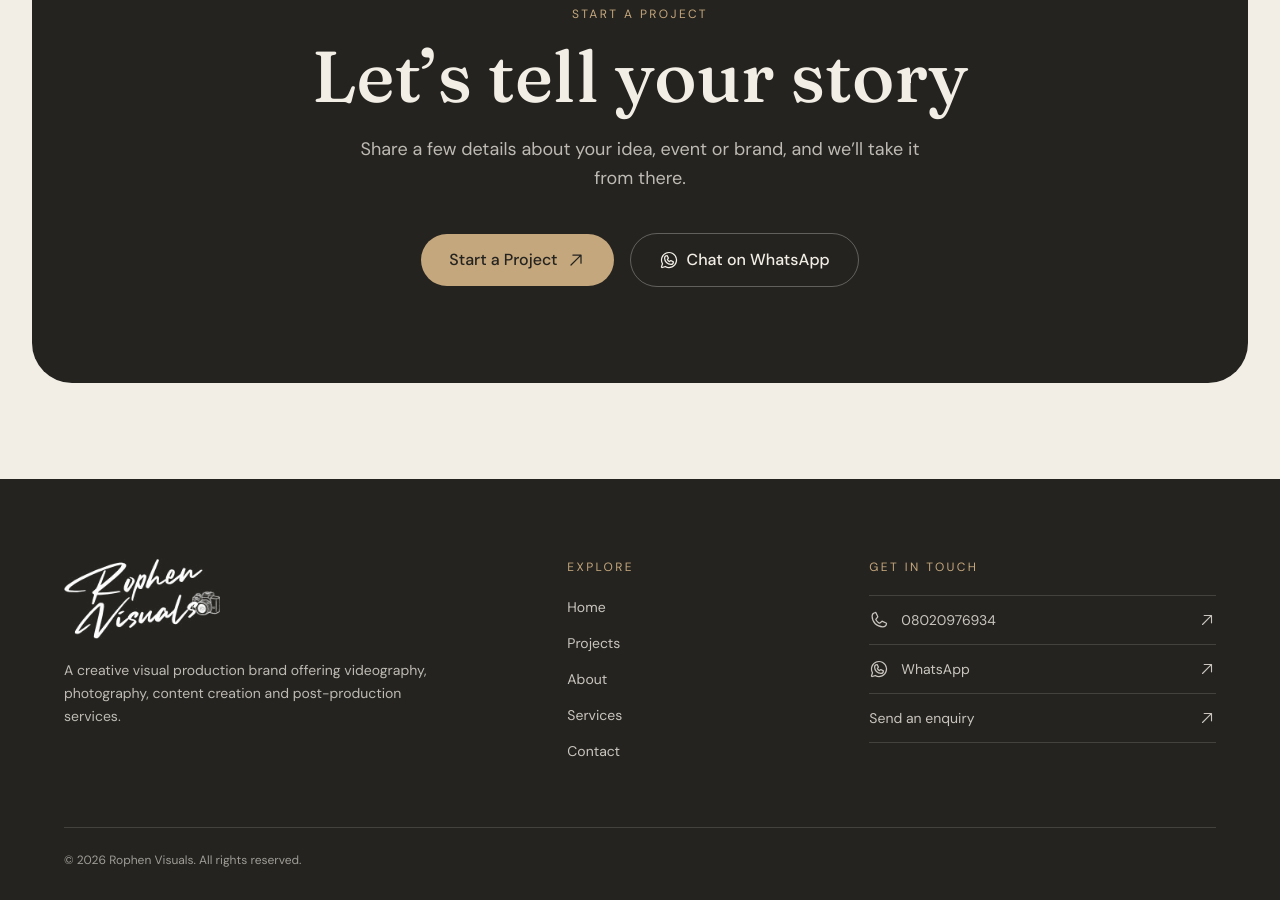
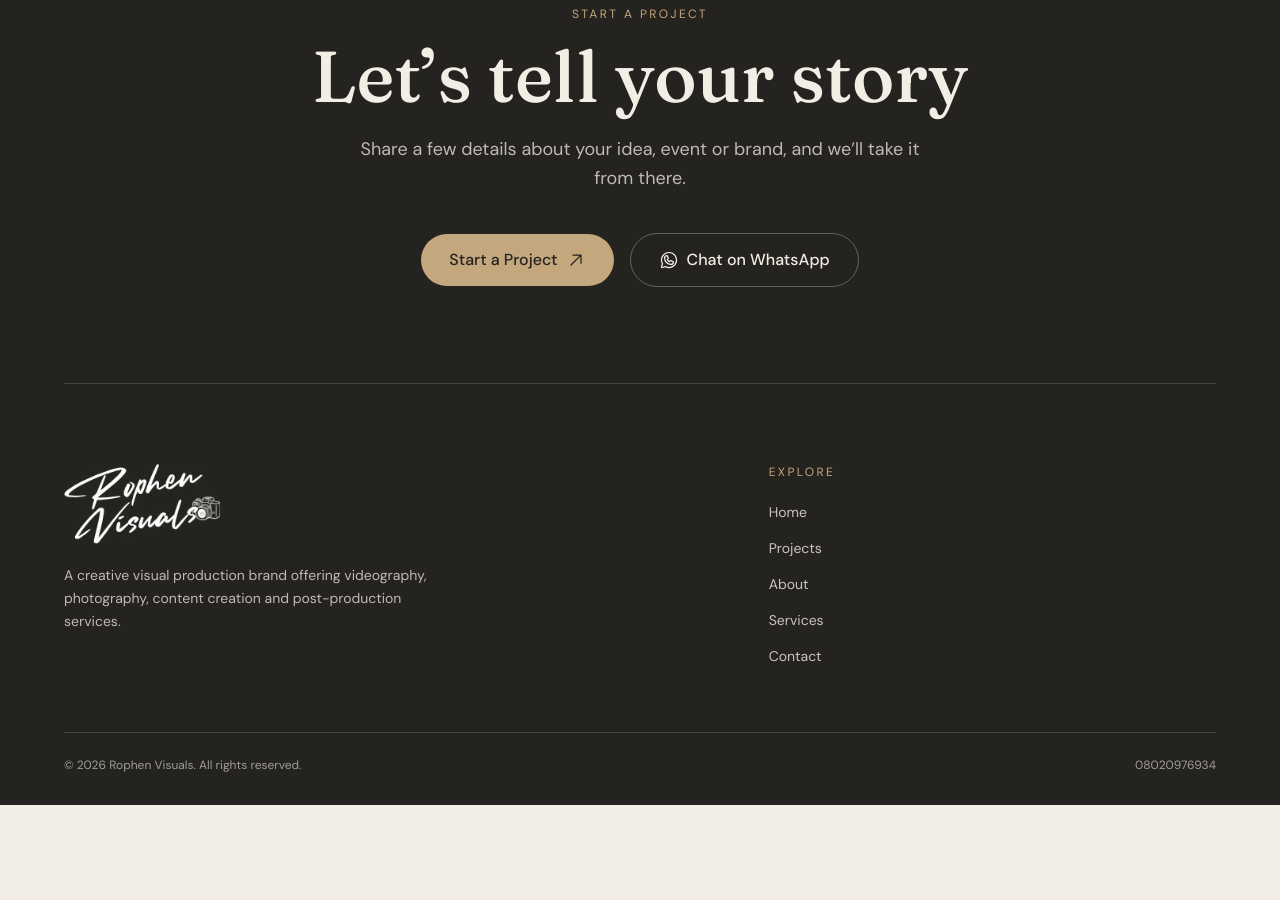
Before and after one commit to Damilola-Dev1/rophen-visuals, a React (Vite) app: page / in a window 1280 px wide. Shown: the part 6500-7400 px from the top of the page. After the commit the page ends 7305 px from the top, so only its background shows below. Built offline with nearby package versions, Linux system fonts and the light colour scheme.

Commit message:
Move CTA into footer, simplify footer, add service card images

```diff
--- a/src/components/layout/Footer.tsx
+++ b/src/components/layout/Footer.tsx
@@ -1,14 +1,5 @@
-import { Link } from "react-router-dom";
-import {
-  ArrowUpRight,
-  EnvelopeSimple,
-  FacebookLogo,
-  InstagramLogo,
-  Phone,
-  TiktokLogo,
-  WhatsappLogo,
-  YoutubeLogo,
-} from "@phosphor-icons/react";
+import { Link, useLocation } from "react-router-dom";
+import { ArrowUpRight, WhatsappLogo } from "@phosphor-icons/react";
 import Logo from "../ui/Logo";
 import { navLinks } from "../../data/navigation";
 import { site } from "../../data/site";
@@ -22,50 +13,71 @@ const platformLabels: Record<SocialLink["platform"], string> = {
   other: "Website",
 };
 
-function SocialIcon({ platform }: { platform: SocialLink["platform"] }) {
-  switch (platform) {
-    case "instagram":
-      return <InstagramLogo size={20} aria-hidden="true" />;
-    case "tiktok":
-      return <TiktokLogo size={20} aria-hidden="true" />;
-    case "youtube":
-      return <YoutubeLogo size={20} aria-hidden="true" />;
-    case "facebook":
-      return <FacebookLogo size={20} aria-hidden="true" />;
-    default:
-      return <ArrowUpRight size={20} aria-hidden="true" />;
-  }
-}
-
 const linkClass =
   "inline-flex items-center gap-3 text-sm text-ivory/80 transition-colors hover:text-bronze";
 
-// Bordered contact and social rows.
-const rowClass =
-  "group flex items-center justify-between gap-4 border-b border-ivory/15 py-3.5 text-sm text-ivory/80 transition-colors hover:text-bronze focus-visible:text-bronze";
-
-const rowArrow = (
-  <ArrowUpRight
-    size={18}
-    aria-hidden="true"
-    className="flex-none transition-transform duration-300 group-hover:-translate-y-0.5 group-hover:translate-x-0.5 motion-reduce:transform-none"
-  />
-);
+const smallLinkClass = "transition-colors hover:text-bronze";
 
 const headingClass = "text-xs uppercase tracking-[0.2em] text-bronze";
 
 export default function Footer() {
+  const { pathname } = useLocation();
+  const showCta = pathname !== "/contact";
+  const whatsappDigits = site.whatsapp.replace(/\D/g, "");
+
   return (
-    <footer className="bg-charcoal px-6 pb-8 pt-20 text-ivory md:px-16">
+    <footer className="bg-charcoal px-6 pb-8 pt-20 text-ivory md:px-16 md:pt-28">
+      {showCta && (
+        <section
+          id="start-a-project"
+          aria-labelledby="cta-heading"
+          className="mb-16 border-b border-ivory/15 pb-16 text-center md:mb-20 md:pb-24"
+        >
+          <p className={headingClass}>Start a project</p>
+          <h2
+            id="cta-heading"
+            className="mx-auto mt-5 max-w-3xl font-display text-5xl font-medium leading-[0.95] text-ivory md:text-7xl"
+          >
+            Let&rsquo;s tell your story
+          </h2>
+          <p className="mx-auto mt-6 max-w-xl text-base leading-relaxed text-ivory/75 md:text-lg">
+            Share a few details about your idea, event or brand, and we&rsquo;ll
+            take it from there.
+          </p>
+
+          <div className="mt-10 flex flex-col items-center justify-center gap-4 sm:flex-row">
+            <Link
+              to="/contact"
+              className="inline-flex items-center gap-2 rounded-full bg-bronze px-7 py-3.5 text-base font-medium text-charcoal transition-opacity duration-300 hover:opacity-90 focus-visible:outline focus-visible:outline-2 focus-visible:outline-offset-4 focus-visible:outline-bronze"
+            >
+              Start a Project
+              <ArrowUpRight size={20} weight="regular" aria-hidden="true" />
+            </Link>
+
+            {whatsappDigits && (
+              <a
+                href={`https://wa.me/${whatsappDigits}`}
+                target="_blank"
+                rel="noreferrer"
+                className="inline-flex items-center gap-2 rounded-full border border-ivory/30 px-7 py-3.5 text-base font-medium text-ivory transition-colors duration-300 hover:border-bronze hover:text-bronze focus-visible:outline focus-visible:outline-2 focus-visible:outline-offset-4 focus-visible:outline-bronze"
+              >
+                <WhatsappLogo size={20} weight="regular" aria-hidden="true" />
+                Chat on WhatsApp
+              </a>
+            )}
+          </div>
+        </section>
+      )}
+
       <div className="grid gap-14 md:grid-cols-12">
-        <div className="md:col-span-5">
+        <div className="md:col-span-7">
           <Logo className="h-16 w-auto md:h-20" />
           <p className="mt-5 max-w-sm text-sm leading-relaxed text-ivory/75">
             {site.description}
           </p>
         </div>
 
-        <nav aria-label="Footer" className="md:col-span-3">
+        <nav aria-label="Footer" className="md:col-span-5">
           <h2 className={headingClass}>Explore</h2>
           <ul className="mt-5 space-y-3">
             {navLinks.map((link) => (
@@ -77,85 +89,38 @@ export default function Footer() {
             ))}
           </ul>
         </nav>
+      </div>
 
-        <div className="md:col-span-4">
-          <h2 className={headingClass}>Get in touch</h2>
-          <ul className="mt-5 border-t border-ivory/15">
-            {site.email && (
-              <li>
-                <a href={`mailto:${site.email}`} className={rowClass}>
-                  <span className="inline-flex items-center gap-3">
-                    <EnvelopeSimple size={20} aria-hidden="true" />
-                    {site.email}
-                  </span>
-                  {rowArrow}
-                </a>
-              </li>
-            )}
+      <div className="mt-16 flex flex-col gap-3 border-t border-ivory/15 pt-6 text-xs text-ivory/60 md:flex-row md:items-center md:justify-between">
+        <p>
+          &copy; {new Date().getFullYear()} {site.name}. All rights reserved.
+        </p>
+        <p className="flex flex-wrap items-center gap-x-5 gap-y-2">
           {site.phone && (
-              <li>
             <a
               href={`tel:${site.phone.replace(/\s/g, "")}`}
-                  className={rowClass}
+              className={smallLinkClass}
             >
-                  <span className="inline-flex items-center gap-3">
-                    <Phone size={20} aria-hidden="true" />
               {site.phone}
-                  </span>
-                  {rowArrow}
             </a>
-              </li>
           )}
-            {site.whatsapp && (
-              <li>
-                <a
-                  href={`https://wa.me/${site.whatsapp.replace(/\D/g, "")}`}
-                  target="_blank"
-                  rel="noreferrer"
-                  className={rowClass}
-                >
-                  <span className="inline-flex items-center gap-3">
-                    <WhatsappLogo size={20} aria-hidden="true" />
-                    WhatsApp
-                  </span>
-                  {rowArrow}
+          {site.email && (
+            <a href={`mailto:${site.email}`} className={smallLinkClass}>
+              {site.email}
             </a>
-              </li>
           )}
           {site.socialLinks.map((link) => (
-              <li key={link.url}>
             <a
+              key={link.url}
               href={link.url}
               target="_blank"
               rel="noreferrer"
-                  className={rowClass}
+              className={smallLinkClass}
             >
-                  <span className="inline-flex items-center gap-3">
-                    <SocialIcon platform={link.platform} />
               {link.label ?? platformLabels[link.platform]}
-                  </span>
-                  {rowArrow}
             </a>
-              </li>
           ))}
-            {site.location && (
-              <li className="border-b border-ivory/15 py-3.5 text-sm text-ivory/80">
-                {site.location}
-              </li>
-            )}
-            <li>
-              <Link to="/contact" className={rowClass}>
-                <span>Send an enquiry</span>
-                {rowArrow}
-              </Link>
-            </li>
-          </ul>
-        </div>
-      </div>
-
-      <div className="mt-16 border-t border-ivory/15 pt-6 text-xs text-ivory/60">
-        <p>
-          &copy; {new Date().getFullYear()} {site.name}. All rights reserved.
+          {site.location && <span>{site.location}</span>}
         </p>
       </div>
     </footer>
--- a/src/data/services.ts
+++ b/src/data/services.ts
@@ -23,6 +23,8 @@ export const services: Service[] = [
     title: "Content Creation",
     description:
       "Creating engaging visual content for individuals, businesses and brands.",
+    image:
+      "https://res.cloudinary.com/xowl35un/video/upload/so_4,w_720,q_auto/v1795004755/content-1.jpg",
   },
   {
     slug: "event-coverage",
@@ -37,11 +39,15 @@ export const services: Service[] = [
     title: "Behind-the-Scenes (BTS)",
     description:
       "Capturing the process, preparations and moments that happen behind the camera.",
+    image:
+      "https://res.cloudinary.com/xowl35un/video/upload/so_8,w_720,q_auto/v1795002509/bts-1.jpg",
   },
   {
     slug: "video-editing",
     title: "Video Editing",
     description:
       "Editing and transforming raw footage into engaging, well-put-together videos.",
+    image:
+      "https://res.cloudinary.com/xowl35un/video/upload/so_6,w_720,q_auto/v1795002586/content-2.jpg",
   },
 ];
--- a/src/pages/HomePage.tsx
+++ b/src/pages/HomePage.tsx
@@ -6,7 +6,6 @@ import ServicesOverview from "../components/home/ServicesOverview";
 import AboutPreview from "../components/home/AboutPreview";
 import FaqSection from "../components/home/FaqSection";
 import Testimonials from "../components/home/Testimonials";
-import CtaSection from "../components/home/CtaSection";
 import { usePageTitle } from "../hooks/usePageTitle";
 
 export default function HomePage() {
@@ -29,7 +28,6 @@ export default function HomePage() {
         <AboutPreview />
         <FaqSection />
         <Testimonials />
-        <CtaSection />
       </div>
     </>
   );
```
Lines whose indentation alone changed are shown as unchanged.
